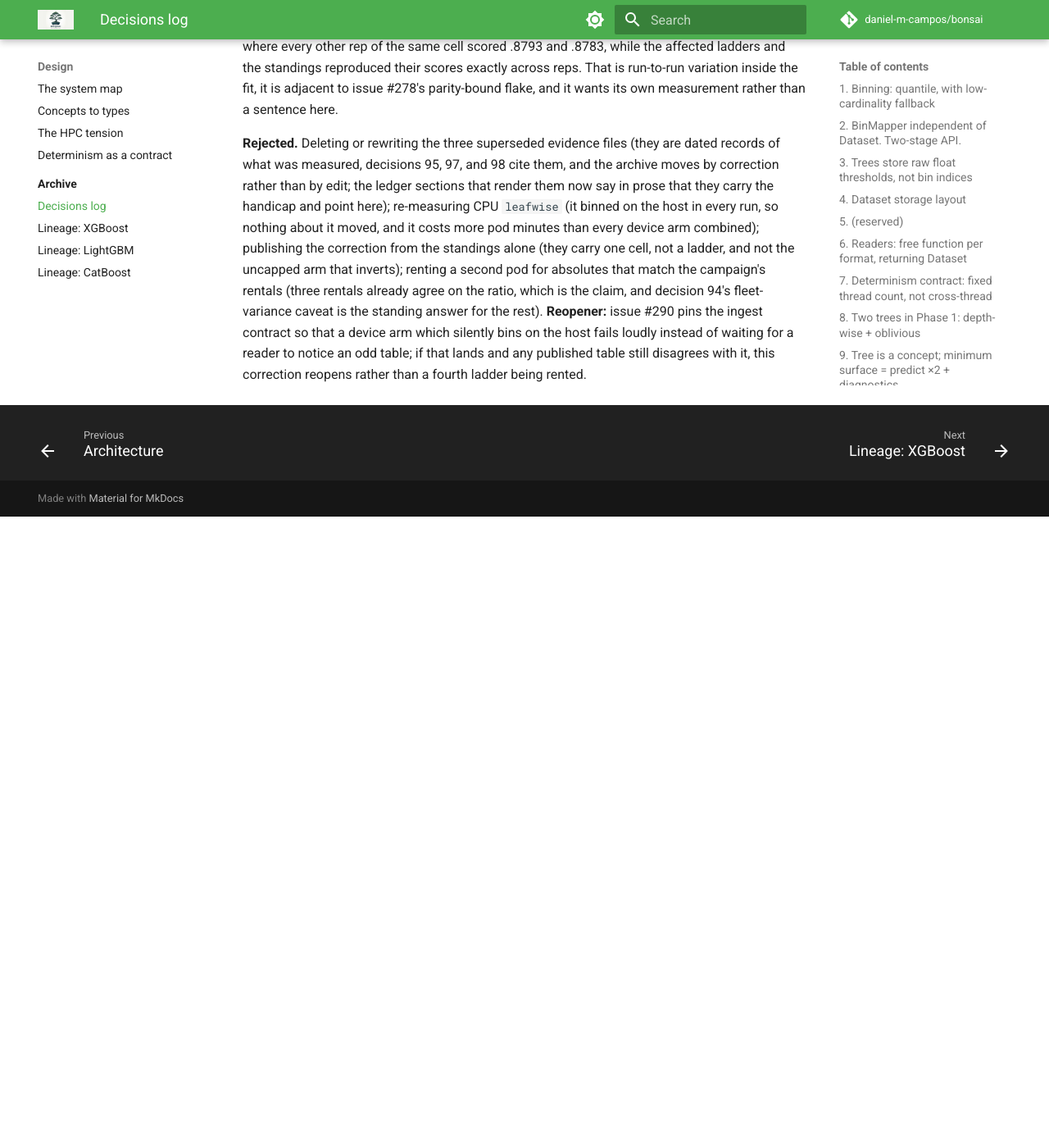
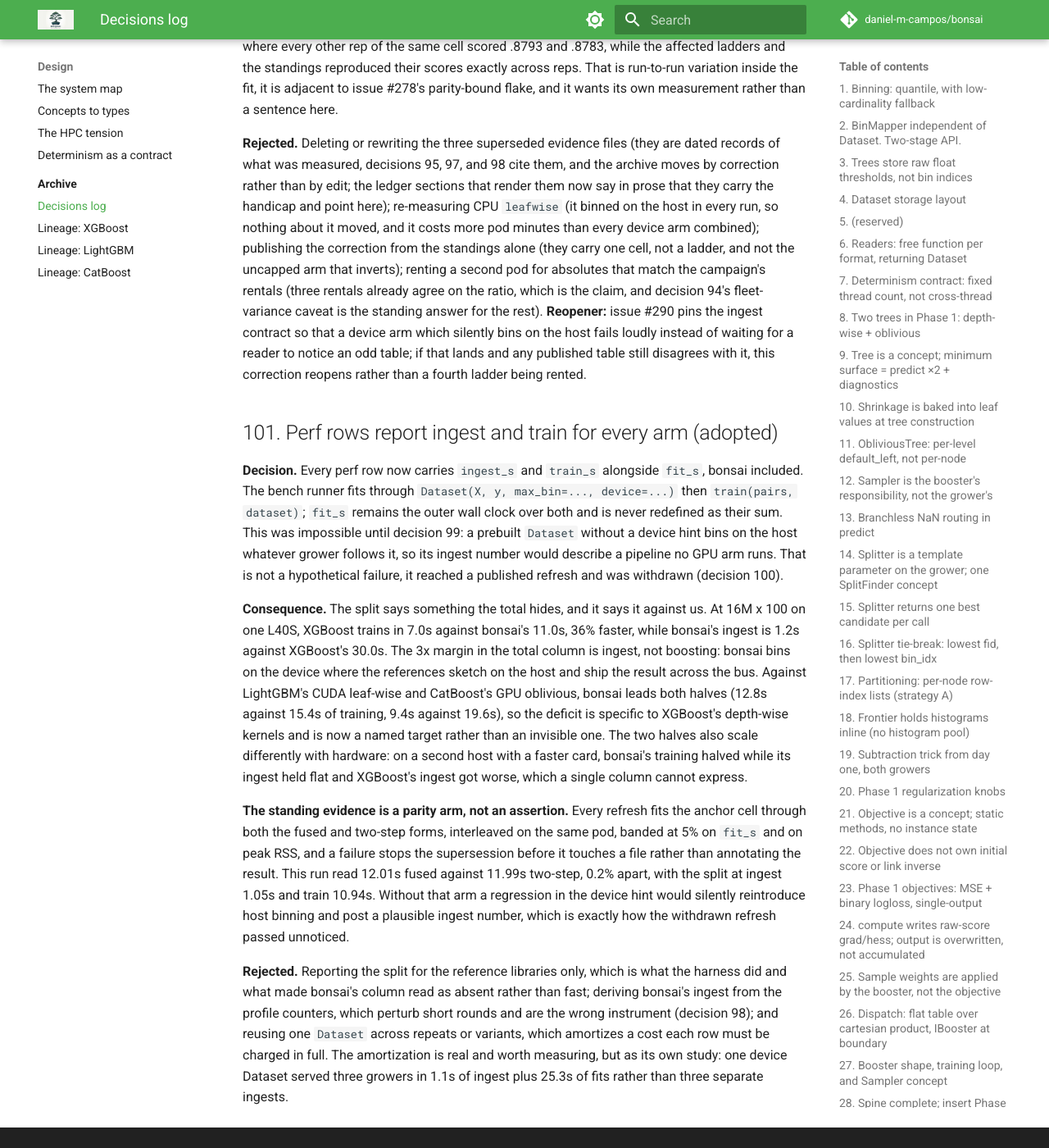
Before and after one commit to daniel-m-campos/bonsai, an MkDocs documentation site: the page built from docs/decisions.md, in a window 1280 px wide and 1400 px high, scrolled down 78464 px. Shown: the whole window at 82% size. Built offline with MkDocs 1.6.1 and Material for MkDocs 9.7.7, drawn with Linux system fonts in a browser that asks for light colours; comment, search, counter and statistics services are not loaded; before the commit the page ends 79094 px from its top, so only the background shows below that.

Commit message:
docs: record the ingest and train split as decision 101

```diff
--- a/docs/decisions.md
+++ b/docs/decisions.md
@@ -1281,3 +1281,13 @@ The two ladders are different rentals of the same GPU model, so the reference ar
 **Also recorded.** The bench driver forces `BONSAI_GROW_PROFILE`, `BONSAI_INGEST_PROFILE`, `BONSAI_CUDA_PROFILE`, and `BONSAI_FIT_PROFILE` on for every bonsai child, so both campaign ladders ran with the counters on despite decision 98 and the ledger describing the closing ladder as unprofiled; the ledger line is corrected here. Priced on this pod at every cell, the counters cost 0% to 2% of leafwise fit (16M: 18.8s against 18.7s), so nothing in the campaign turns on them, and `BONSAI_BENCH_NO_PROFILE=1` now exists so the question is measurable rather than assumed. The `--data-cache` memmap costs more than the instrument it was chosen over: 12% of leafwise fit at 16M, on a flag every campaign ladder passed and the standings do not, which is worth knowing before the next cross-ladder comparison is drawn. One further observation, not chased here: two of ten device-leafwise reps on the fixed path scored `r2_test` .8798 and .8781 where every other rep of the same cell scored .8793 and .8783, while the affected ladders and the standings reproduced their scores exactly across reps. That is run-to-run variation inside the fit, it is adjacent to issue #278's parity-bound flake, and it wants its own measurement rather than a sentence here.
 
 **Rejected.** Deleting or rewriting the three superseded evidence files (they are dated records of what was measured, decisions 95, 97, and 98 cite them, and the archive moves by correction rather than by edit; the ledger sections that render them now say in prose that they carry the handicap and point here); re-measuring CPU `leafwise` (it binned on the host in every run, so nothing about it moved, and it costs more pod minutes than every device arm combined); publishing the correction from the standings alone (they carry one cell, not a ladder, and not the uncapped arm that inverts); renting a second pod for absolutes that match the campaign's rentals (three rentals already agree on the ratio, which is the claim, and decision 94's fleet-variance caveat is the standing answer for the rest). **Reopener:** issue #290 pins the ingest contract so that a device arm which silently bins on the host fails loudly instead of waiting for a reader to notice an odd table; if that lands and any published table still disagrees with it, this correction reopens rather than a fourth ladder being rented.
+
+## 101. Perf rows report ingest and train for every arm (adopted)
+
+**Decision.** Every perf row now carries `ingest_s` and `train_s` alongside `fit_s`, bonsai included. The bench runner fits through `Dataset(X, y, max_bin=..., device=...)` then `train(pairs, dataset)`; `fit_s` remains the outer wall clock over both and is never redefined as their sum. This was impossible until decision 99: a prebuilt `Dataset` without a device hint bins on the host whatever grower follows it, so its ingest number would describe a pipeline no GPU arm runs. That is not a hypothetical failure, it reached a published refresh and was withdrawn (decision 100).
+
+**Consequence.** The split says something the total hides, and it says it against us. At 16M x 100 on one L40S, XGBoost trains in 7.0s against bonsai's 11.0s, 36% faster, while bonsai's ingest is 1.2s against XGBoost's 30.0s. The 3x margin in the total column is ingest, not boosting: bonsai bins on the device where the references sketch on the host and ship the result across the bus. Against LightGBM's CUDA leaf-wise and CatBoost's GPU oblivious, bonsai leads both halves (12.8s against 15.4s of training, 9.4s against 19.6s), so the deficit is specific to XGBoost's depth-wise kernels and is now a named target rather than an invisible one. The two halves also scale differently with hardware: on a second host with a faster card, bonsai's training halved while its ingest held flat and XGBoost's ingest got worse, which a single column cannot express.
+
+**The standing evidence is a parity arm, not an assertion.** Every refresh fits the anchor cell through both the fused and two-step forms, interleaved on the same pod, banded at 5% on `fit_s` and on peak RSS, and a failure stops the supersession before it touches a file rather than annotating the result. This run read 12.01s fused against 11.99s two-step, 0.2% apart, with the split at ingest 1.05s and train 10.94s. Without that arm a regression in the device hint would silently reintroduce host binning and post a plausible ingest number, which is exactly how the withdrawn refresh passed unnoticed.
+
+**Rejected.** Reporting the split for the reference libraries only, which is what the harness did and what made bonsai's column read as absent rather than fast; deriving bonsai's ingest from the profile counters, which perturb short rounds and are the wrong instrument (decision 98); and reusing one `Dataset` across repeats or variants, which amortizes a cost each row must be charged in full. The amortization is real and worth measuring, but as its own study: one device Dataset served three growers in 1.1s of ingest plus 25.3s of fits rather than three separate ingests.
```
